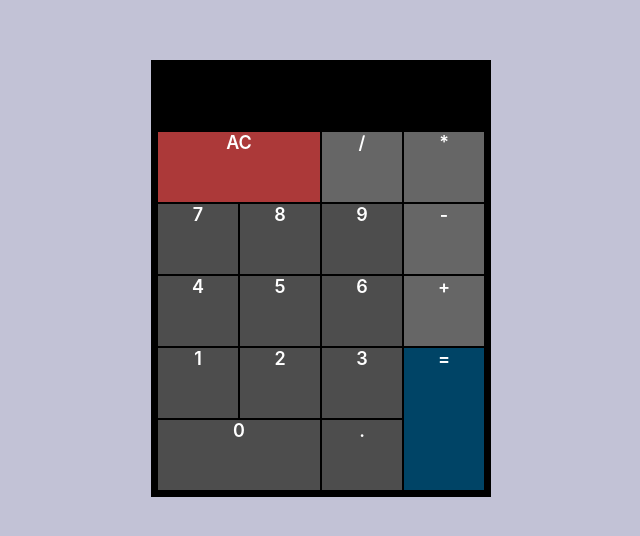
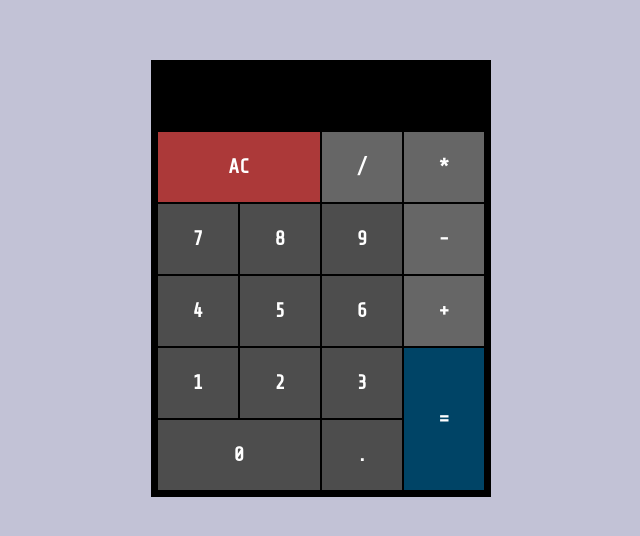
Before and after one commit to YESENIA2012/calculator-project, a React (Create React App) app: page / in a window 1280 px wide. Shown: the part 142-678 px from the top of the page, without its empty margins (319-959 px from the left). Built offline with nearby package versions, Linux system fonts and the light colour scheme.

Commit message:
the text of the elements was centered and the font was changed

```diff
--- a/public/index.html
+++ b/public/index.html
@@ -24,6 +24,7 @@
       work correctly both with client-side routing and a non-root public URL.
       Learn how to configure a non-root public URL by running `npm run build`.
     -->
+    <link href="https://fonts.googleapis.com/css2?family=Share+Tech+Mono&display=swap" rel="stylesheet">
     <title>React App</title>
   </head>
   <body>
--- a/src/index.css
+++ b/src/index.css
@@ -21,6 +21,7 @@
   font-weight: 600;
   font-size: 18px;
   color: white;
+  font-family: 'Share Tech Mono', monospace;
 }
 
 .calculator-container{
@@ -31,13 +32,20 @@
 
 .display-operation{
   color: orange;
-  height: 40px;
+  height: 30px;
+  display: flex;
+  justify-content: end;
+  align-items: center;
 }
 
 .display-number{
-  height: 25px;
+  height: 35px;
   border: none;
   color: white;
+  display: flex;
+  justify-content: end;
+  align-items: end;
+  font-size: 25px;
 }
 
 .display-operation, .display-number{
@@ -54,7 +62,16 @@
 }
 
 .element{
+  display: flex;
+  justify-content: center;
+  align-items: center;
   text-align: center;
+  font-size: 20px;
+  cursor: pointer;
+}
+
+.element:hover{
+  color: black;
 }
 
 .element-0, .element-15{
```
